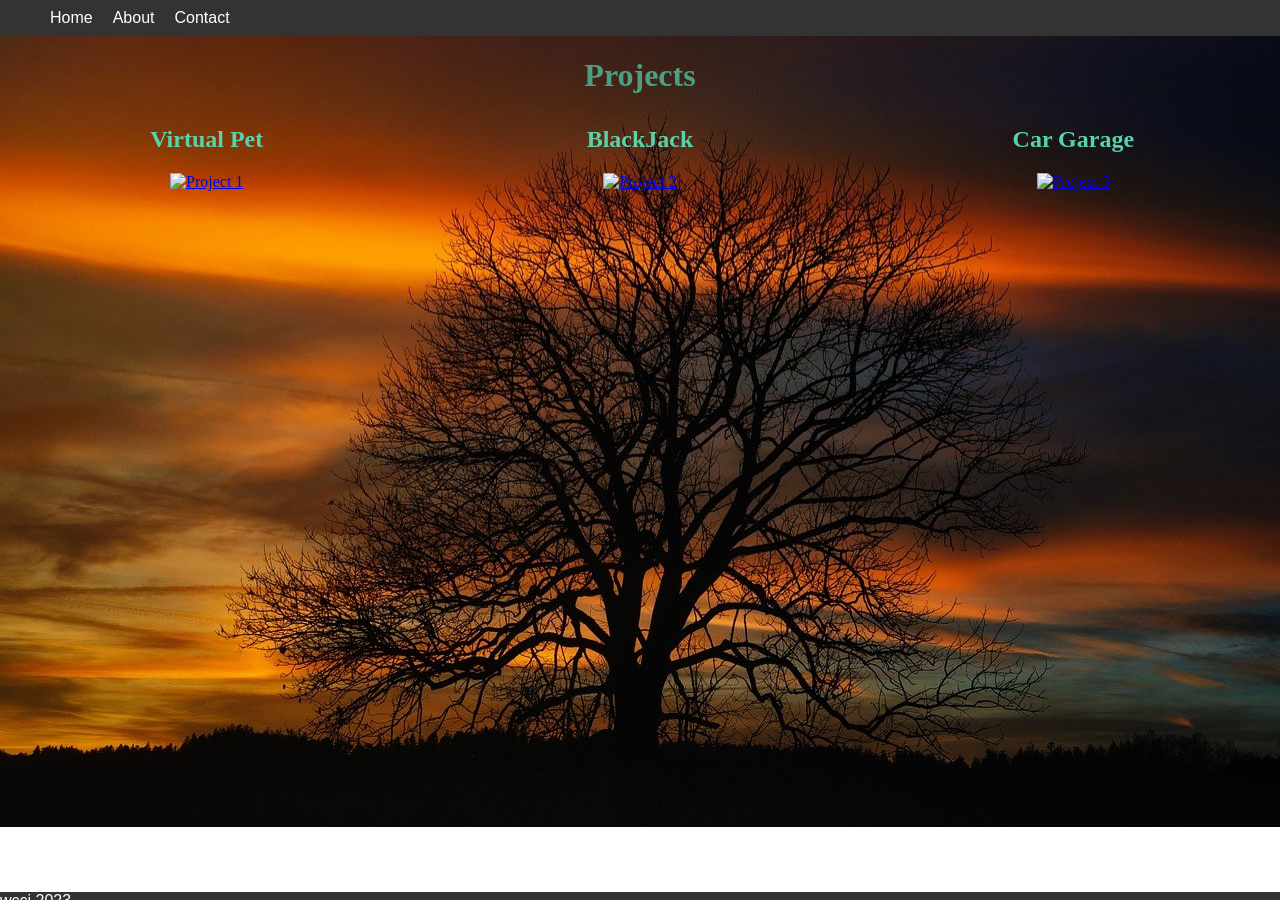
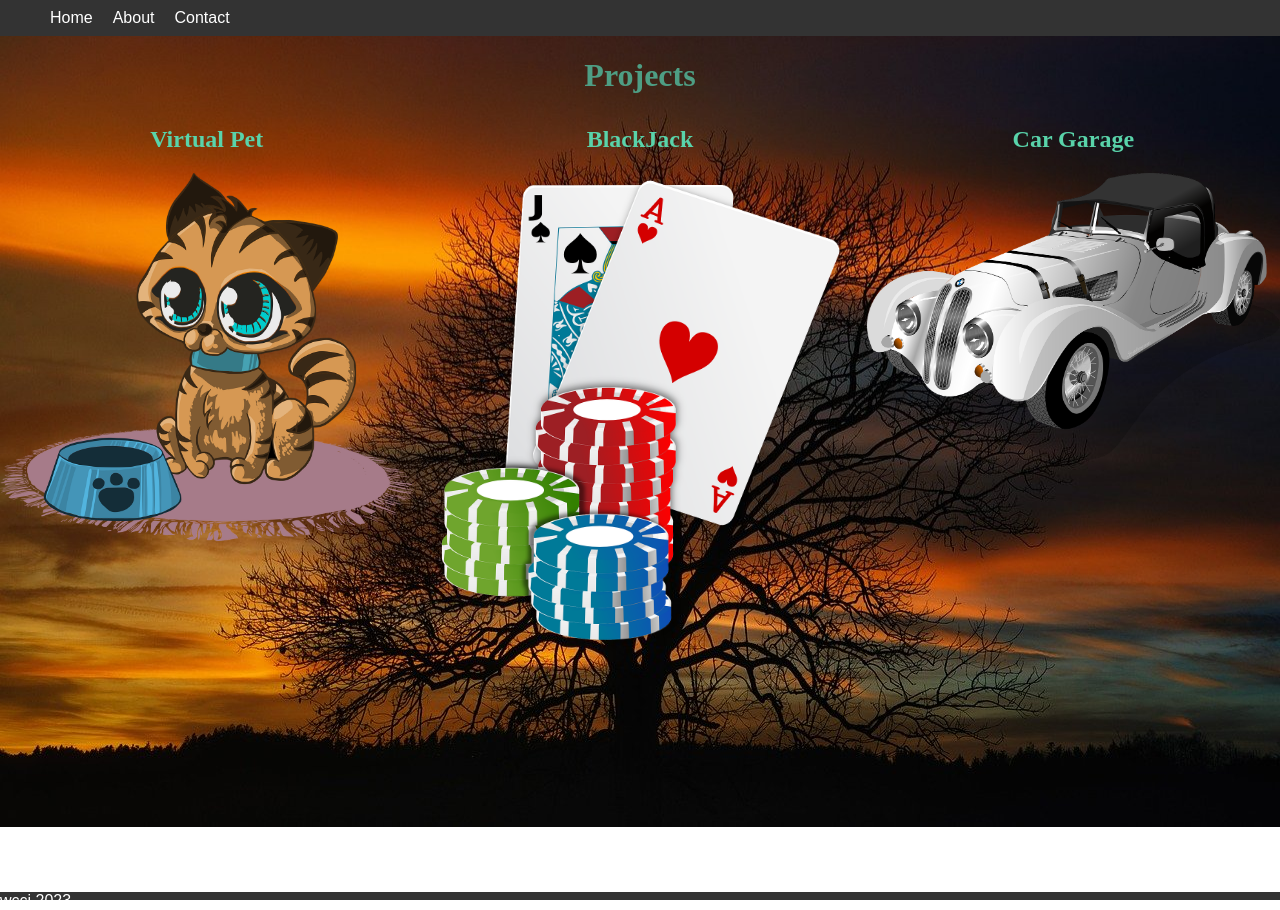
Before and after one commit to nmange95/nathan.github.io, a plain HTML site: page projects/project.html in a window 1280 px wide. Drawn offline with Linux system fonts and the light colour scheme; files whose address does not match are found by name.

Commit message:
hope I fixed it

```diff
--- a/projects/project.html
+++ b/projects/project.html
@@ -25,7 +25,7 @@
         <a
           href="https://github.com/2023-Fall-Java-Cohort/virtual-pet-1-nmange95.git"
         >
-          <img src="images/VirtualPet.png" alt="Project 1" />
+          <img src="../images/VirtualPet.png" alt="Project 1" />
         </a>
       </div>
       <div class="project">
@@ -33,7 +33,7 @@
         <a
           href="/https://github.com/2023-Fall-Java-Cohort/blackjack-nmange95.git"
         >
-          <img src="/nmange95.github.io\images\blackJack.png" alt="Project 2" />
+          <img src="../images/blackJack.png" alt="Project 2" />
         </a>
       </div>
       <div class="project">
@@ -41,7 +41,7 @@
         <a
           href="/https://github.com/2023-Fall-Java-Cohort/car-workshop-template-nmange95.git"
         >
-          <img src="/nmange95.github.io/images/CarGarage.png" alt="Project 3" />
+          <img src="../images/CarGarage.png" alt="Project 3" />
         </a>
       </div>
     </div>
```
